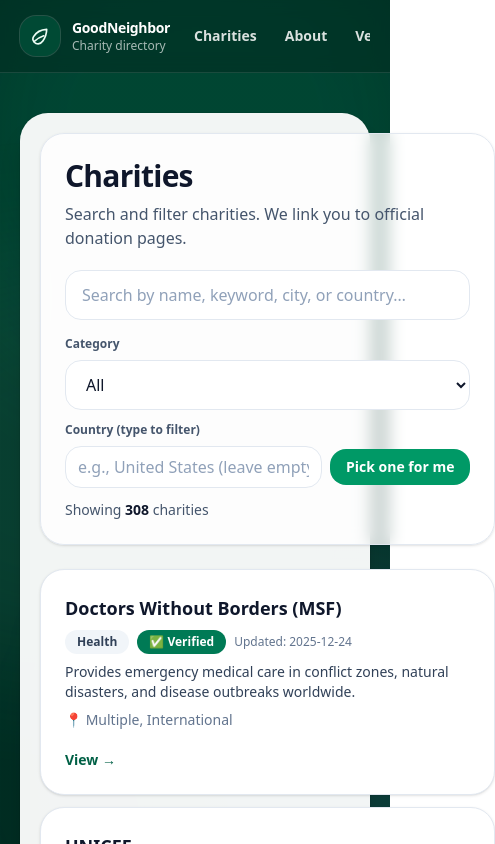
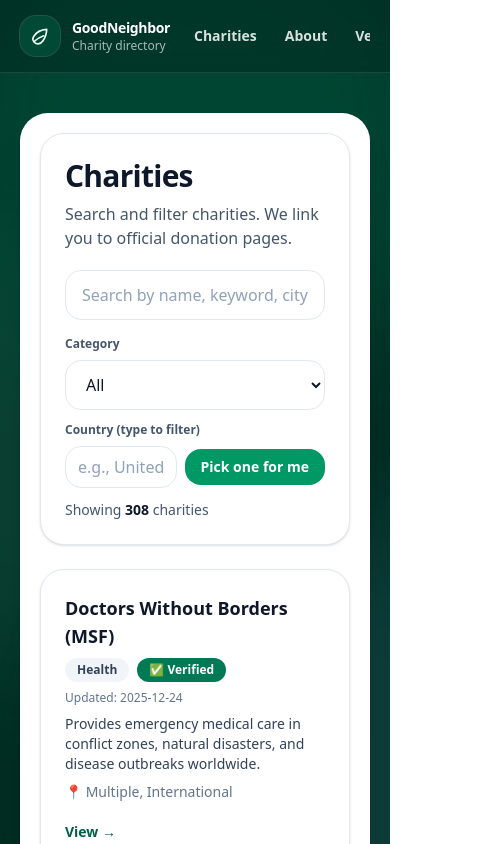
Before and after one commit to Raaooddee/goodneighbor, a Next.js app: page /charities in a window 390 px wide. Shown: the top 844 px of the page, 495 px wide, since content can reach past the window. Built offline with nearby package versions, Linux system fonts and the light colour scheme.

Commit message:
fixed mobile bug of charities page

```diff
--- a/app/charities/page.tsx
+++ b/app/charities/page.tsx
@@ -43,7 +43,7 @@
   return (
     <div className="grid gap-6">
       {/* Header */}
-      <div className="rounded-3xl border border-slate-200 bg-white/80 p-6 shadow-sm backdrop-blur">
+      <div className="rounded-3xl border border-slate-200 bg-white p-6 shadow-sm">
         <h1 className="text-3xl font-extrabold tracking-tight text-slate-900">Charities</h1>
         <p className="mt-2 text-slate-600">
           Search and filter charities. We link you to official donation pages.
@@ -77,14 +77,14 @@
             </select>
           </label>
 
-          <label className="grid gap-2">
+            <label className="grid gap-2">
             <span className="text-xs font-semibold text-slate-600">Country (type to filter)</span>
-            <div className="flex items-center gap-2">
+            <div className="flex items-center gap-2 min-w-0">
               <input
                 value={country}
                 onChange={(e) => setCountry(e.target.value)}
                 placeholder="e.g., United States (leave empty for All)"
-                className="flex-1 rounded-2xl border border-slate-200 bg-white px-3 py-2 text-slate-900 placeholder:text-slate-400 outline-none focus:ring-2 focus:ring-emerald-200"
+                className="flex-1 min-w-0 rounded-2xl border border-slate-200 bg-white px-3 py-2 text-slate-900 placeholder:text-slate-400 outline-none focus:ring-2 focus:ring-emerald-200"
               />
 
               <button
@@ -133,7 +133,7 @@
                     <span className="text-xs text-slate-500">Updated: {c.lastUpdated}</span>
                   </div>
 
-                  <p className="text-sm text-slate-700">{c.description}</p>
+                    <p className="text-sm text-slate-700 min-w-0">{c.description}</p>
                   <p className="text-sm text-slate-500">📍 {location}</p>
                 </div>
 
--- a/app/layout.tsx
+++ b/app/layout.tsx
@@ -82,7 +82,7 @@
 
             {/* Content card */}
             <main className="mx-auto max-w-6xl px-5 py-10">
-              <div className="rounded-[28px] bg-white/95 p-5 shadow-xl shadow-black/20 ring-1 ring-black/5 sm:p-8">
+              <div className="rounded-[28px] bg-white p-5 shadow-xl shadow-black/20 ring-1 ring-black/5 overflow-hidden sm:p-8">
                 {children}
               </div>
             </main>
```
